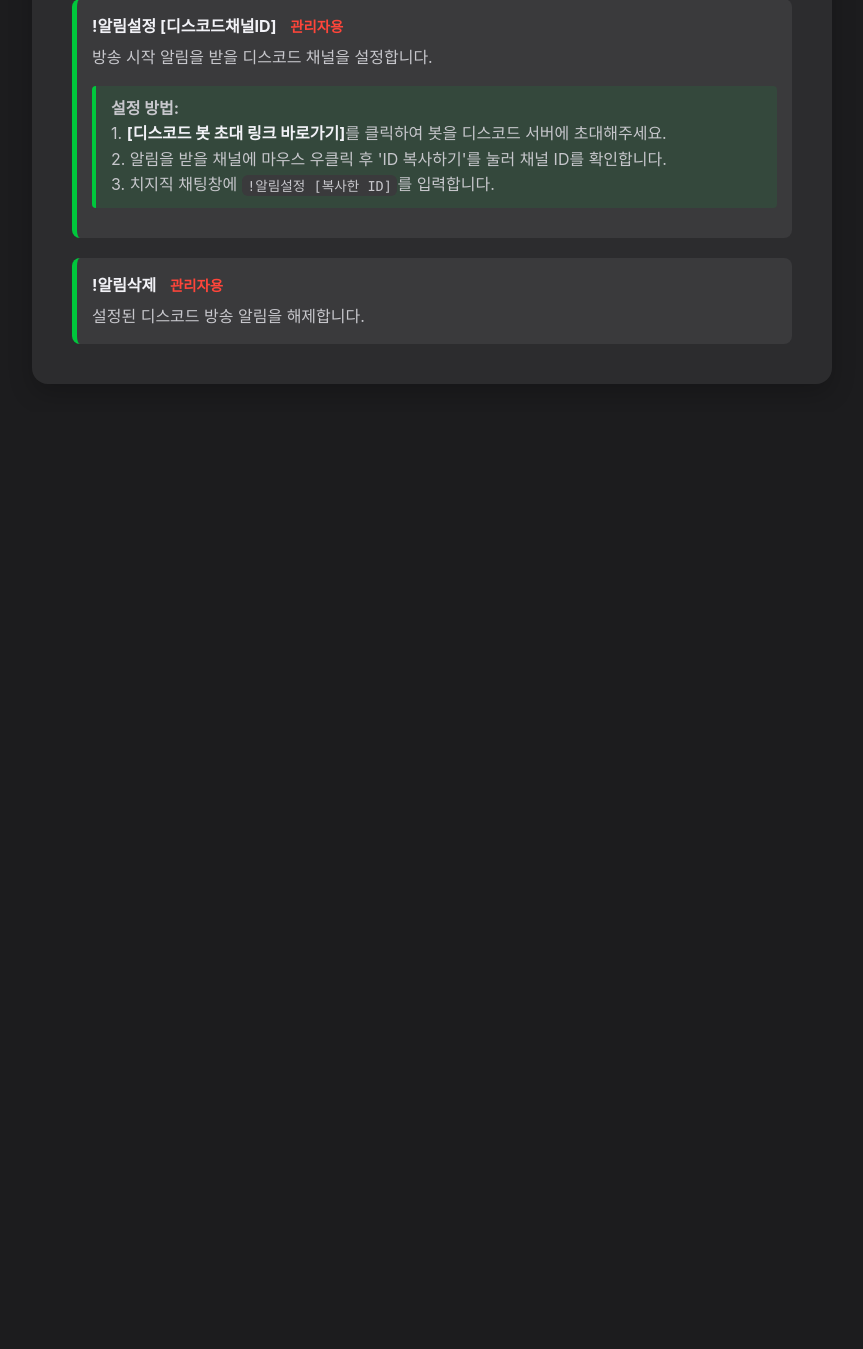
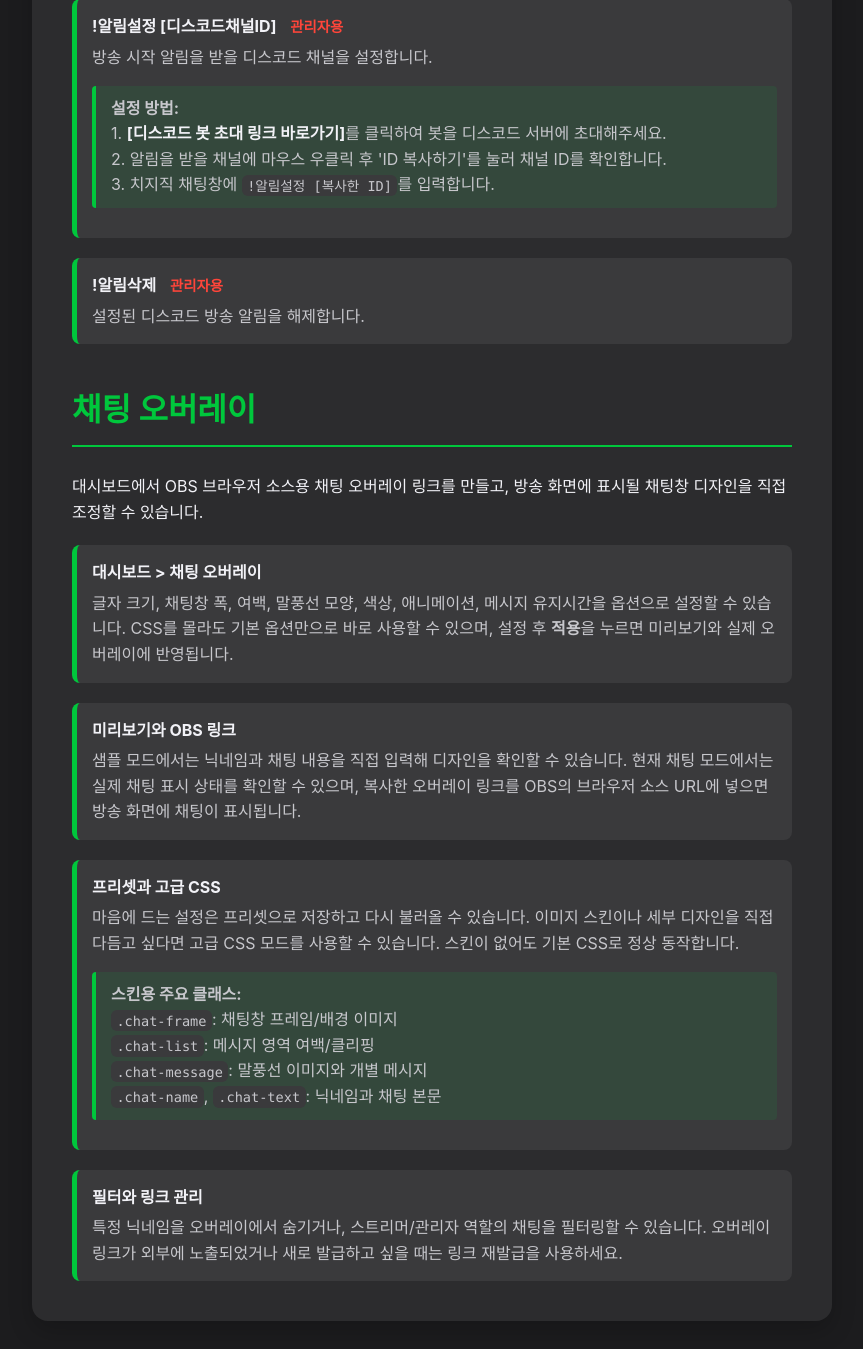
Before and after one commit to icelemonade0star/milkyway-bot, a FastAPI app: page /guide in a window 1280 px wide. Shown: the part 2918-4267 px from the top of the page, without its empty margins (208-1071 px from the left). Before the commit the page ends 3302 px from the top, so only its background shows below. Run offline with FastAPI, Linux system fonts and the light colour scheme; parts of the project's set-up code (start-up, migrations or seed data) failed here and were passed over.

Commit message:
1.7 채팅오버레이 확정

```diff
--- a/app/templates/guide.html
+++ b/app/templates/guide.html
@@ -4,14 +4,14 @@
     <meta charset="UTF-8">
     <meta name="viewport" content="width=device-width, initial-scale=1.0">
     <title>Milkyway Bot 사용 설명서 | 밀키웨이 봇 치지직 챗봇 가이드</title>
-    <meta name="description" content="Milkyway Bot(밀키웨이 봇) 치지직 챗봇 사용 설명서입니다. 출석 체크, 커스텀 명령어, 인사말, 디스코드 방송 알림, 대시보드 사용법을 안내합니다.">
-    <meta name="keywords" content="Milkyway Bot, milkyway bot, 밀키웨이 봇, 치지직 봇, 치지직 챗봇, 채팅봇, 치지직 명령어, 치지직 출석체크">
+    <meta name="description" content="Milkyway Bot(밀키웨이 봇) 치지직 챗봇 사용 설명서입니다. 출석 체크, 커스텀 명령어, 인사말, 디스코드 방송 알림, 채팅 오버레이, 대시보드 사용법을 안내합니다.">
+    <meta name="keywords" content="Milkyway Bot, milkyway bot, 밀키웨이 봇, 치지직 봇, 치지직 챗봇, 채팅봇, 치지직 명령어, 치지직 출석체크, 치지직 채팅 오버레이, OBS 채팅창">
     <meta name="robots" content="index, follow">
     <link rel="canonical" href="{{ public_site_url }}/guide">
     <meta property="og:type" content="website">
     <meta property="og:site_name" content="Milkyway Bot">
     <meta property="og:title" content="Milkyway Bot 사용 설명서 | 밀키웨이 봇">
-    <meta property="og:description" content="치지직 스트리머를 위한 Milkyway Bot 사용 가이드입니다. 명령어, 인사말, 출석 체크, 디스코드 알림 기능을 확인하세요.">
+    <meta property="og:description" content="치지직 스트리머를 위한 Milkyway Bot 사용 가이드입니다. 명령어, 인사말, 출석 체크, 디스코드 알림, 채팅 오버레이 기능을 확인하세요.">
     <meta property="og:url" content="{{ public_site_url }}/guide">
     <meta name="twitter:card" content="summary">
     <script type="application/ld+json">
@@ -21,7 +21,7 @@
         "name": "Milkyway Bot 사용 설명서",
         "alternateName": "밀키웨이 봇 사용 설명서",
         "url": "{{ public_site_url }}/guide",
-        "description": "Milkyway Bot(밀키웨이 봇) 치지직 챗봇 사용 설명서입니다. 출석 체크, 커스텀 명령어, 인사말, 디스코드 방송 알림, 대시보드 사용법을 안내합니다.",
+        "description": "Milkyway Bot(밀키웨이 봇) 치지직 챗봇 사용 설명서입니다. 출석 체크, 커스텀 명령어, 인사말, 디스코드 방송 알림, 채팅 오버레이, 대시보드 사용법을 안내합니다.",
         "inLanguage": "ko"
     }
     </script>
@@ -147,6 +147,49 @@
             <div class="usage">!알림삭제 <span class="admin-only">관리자용</span></div>
             <div class="desc">설정된 디스코드 방송 알림을 해제합니다.</div>
         </div>
+
+        <h2>채팅 오버레이</h2>
+        <p>대시보드에서 OBS 브라우저 소스용 채팅 오버레이 링크를 만들고, 방송 화면에 표시될 채팅창 디자인을 직접 조정할 수 있습니다.</p>
+
+        <div class="command">
+            <div class="usage">대시보드 &gt; 채팅 오버레이</div>
+            <div class="desc">
+                글자 크기, 채팅창 폭, 여백, 말풍선 모양, 색상, 애니메이션, 메시지 유지시간을 옵션으로 설정할 수 있습니다.
+                CSS를 몰라도 기본 옵션만으로 바로 사용할 수 있으며, 설정 후 <strong>적용</strong>을 누르면 미리보기와 실제 오버레이에 반영됩니다.
+            </div>
+        </div>
+
+        <div class="command">
+            <div class="usage">미리보기와 OBS 링크</div>
+            <div class="desc">
+                샘플 모드에서는 닉네임과 채팅 내용을 직접 입력해 디자인을 확인할 수 있습니다.
+                현재 채팅 모드에서는 실제 채팅 표시 상태를 확인할 수 있으며, 복사한 오버레이 링크를 OBS의 브라우저 소스 URL에 넣으면 방송 화면에 채팅이 표시됩니다.
+            </div>
+        </div>
+
+        <div class="command">
+            <div class="usage">프리셋과 고급 CSS</div>
+            <div class="desc">
+                마음에 드는 설정은 프리셋으로 저장하고 다시 불러올 수 있습니다.
+                이미지 스킨이나 세부 디자인을 직접 다듬고 싶다면 고급 CSS 모드를 사용할 수 있습니다.
+                스킨이 없어도 기본 CSS로 정상 동작합니다.
+                <div class="note">
+                    <strong>스킨용 주요 클래스:</strong><br>
+                    <code>.chat-frame</code>: 채팅창 프레임/배경 이미지<br>
+                    <code>.chat-list</code>: 메시지 영역 여백/클리핑<br>
+                    <code>.chat-message</code>: 말풍선 이미지와 개별 메시지<br>
+                    <code>.chat-name</code>, <code>.chat-text</code>: 닉네임과 채팅 본문
+                </div>
+            </div>
+        </div>
+
+        <div class="command">
+            <div class="usage">필터와 링크 관리</div>
+            <div class="desc">
+                특정 닉네임을 오버레이에서 숨기거나, 스트리머/관리자 역할의 채팅을 필터링할 수 있습니다.
+                오버레이 링크가 외부에 노출되었거나 새로 발급하고 싶을 때는 링크 재발급을 사용하세요.
+            </div>
+        </div>
     </div>
 </body>
 </html>
```
Also changed, not shown: README.md.
